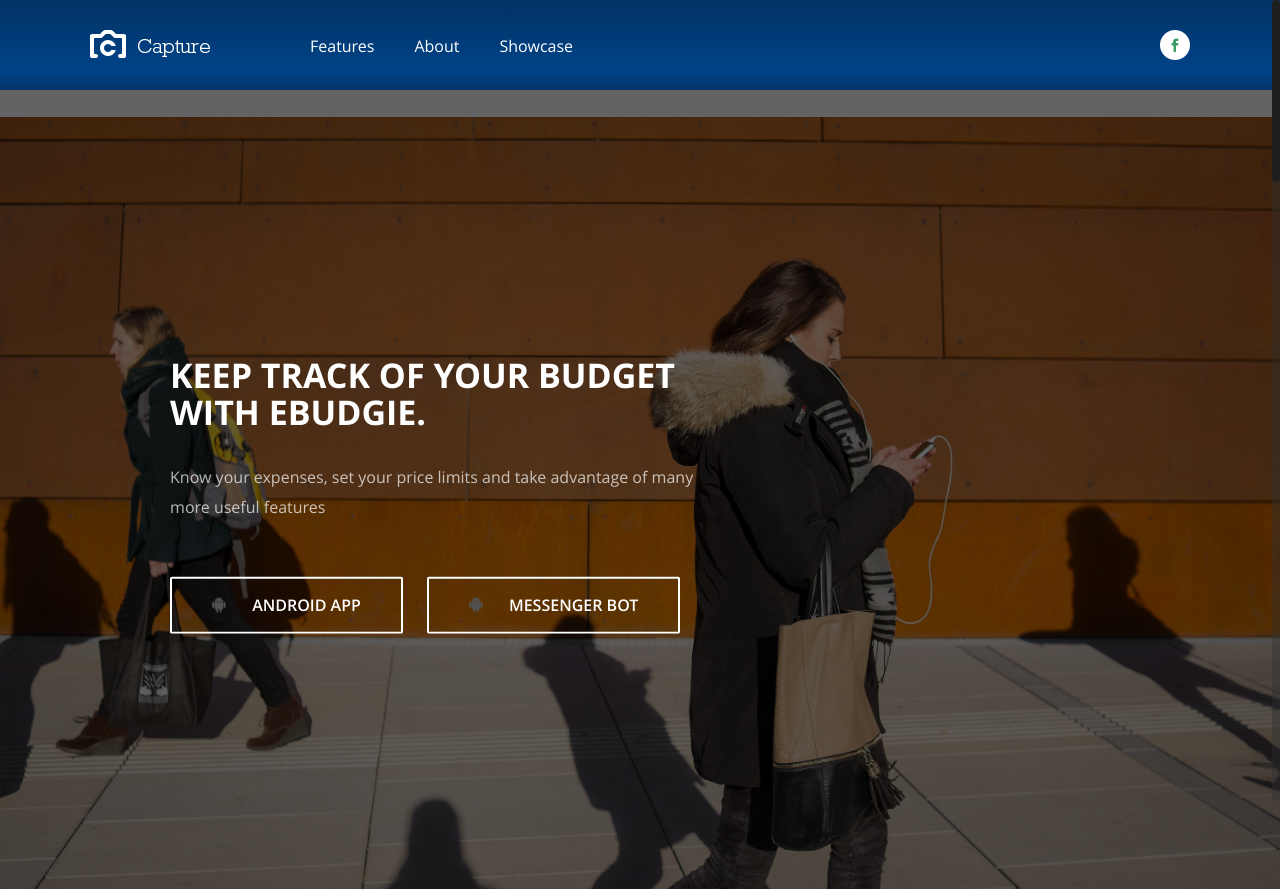
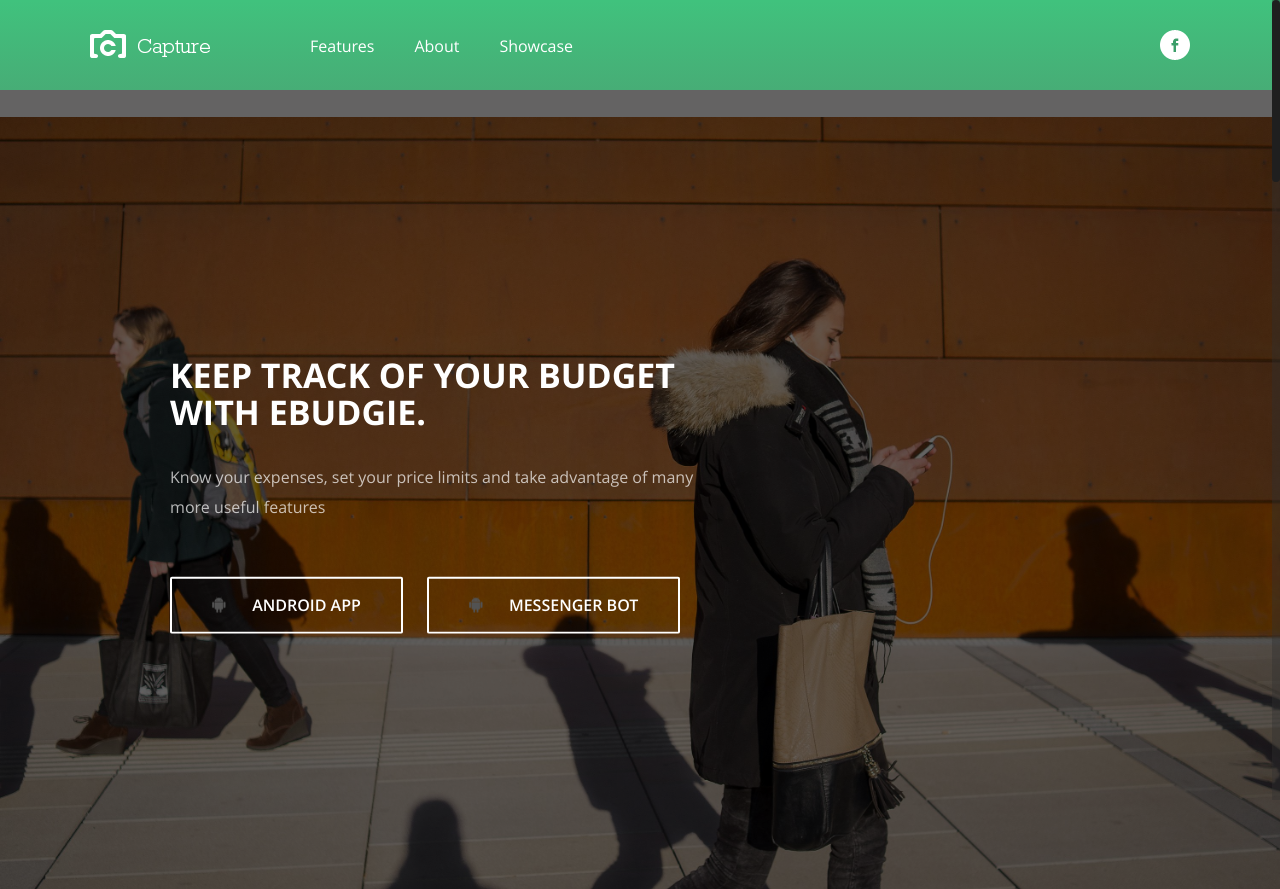
Before and after one commit to nikolay-radkov/ebudgie-website, a PHP site: page / in a window 1280 px wide. Shown: the top 889 px of the page. Run offline with PHP 8.4, Linux system fonts and the light colour scheme.

Commit message:
Revert the old header gradient for now

```diff
--- a/css/main.css
+++ b/css/main.css
@@ -69,12 +69,17 @@ header{
 	width: 100%;
 	height: 90px;
 	z-index: 99;
-	background-color: #023365;
+	/*background-color: #023365;
 
 	background-image: -moz-linear-gradient(bottom, #023365 0%, #004388 20%, #023365 100%);
 	background-image: -o-linear-gradient(bottom, #023365 0%, #004388 20%, #023365 100%);
 	background-image: -webkit-linear-gradient(bottom, #023365 0%, #004388 20%, #023365 100%);
-	background-image: linear-gradient(bottom, #023365 0%, #004388 20%, #023365 100%);
+	background-image: linear-gradient(bottom, #023365 0%, #004388 20%, #023365 100%);*/
+	background-color: #41c17d;
+	background-image: -moz-linear-gradient(bottom, #47ad76 0%, #47ad76 0.27%, #40c27d 99.46%, #40c27d 100%);
+	background-image: -o-linear-gradient(bottom, #47ad76 0%, #47ad76 0.27%, #40c27d 99.46%, #40c27d 100%);
+	background-image: -webkit-linear-gradient(bottom, #47ad76 0%, #47ad76 0.27%, #40c27d 99.46%, #40c27d 100%);
+	background-image: linear-gradient(bottom, #47ad76 0%, #47ad76 0.27%, #40c27d 99.46%, #40c27d 100%);
 }
 
 header .logo{
@@ -155,15 +160,6 @@ header .social li{
 header .social li:first-child{
 	margin: 0;
 }
-
-
-
-
-
-
-
-
-
 
 /*		Hero section 		*/
 
@@ -334,10 +330,6 @@ a.app_link{
 }
 
 
-
-
-
-
 /*		Featured on section 		*/
 
 .featured_on{
@@ -358,14 +350,6 @@ a.app_link{
 .featured_on li:first-child{
 	margin-left: 0;
 }
-
-
-
-
-
-
-
-
 
 
 /*		About section 		*/
@@ -454,15 +438,6 @@ a.app_link{
 .about .features_list ul li span{
 	display: inline-block;
 }
-
-
-
-
-
-
-
-
-
 
 /*		App features 		*/
 
```
